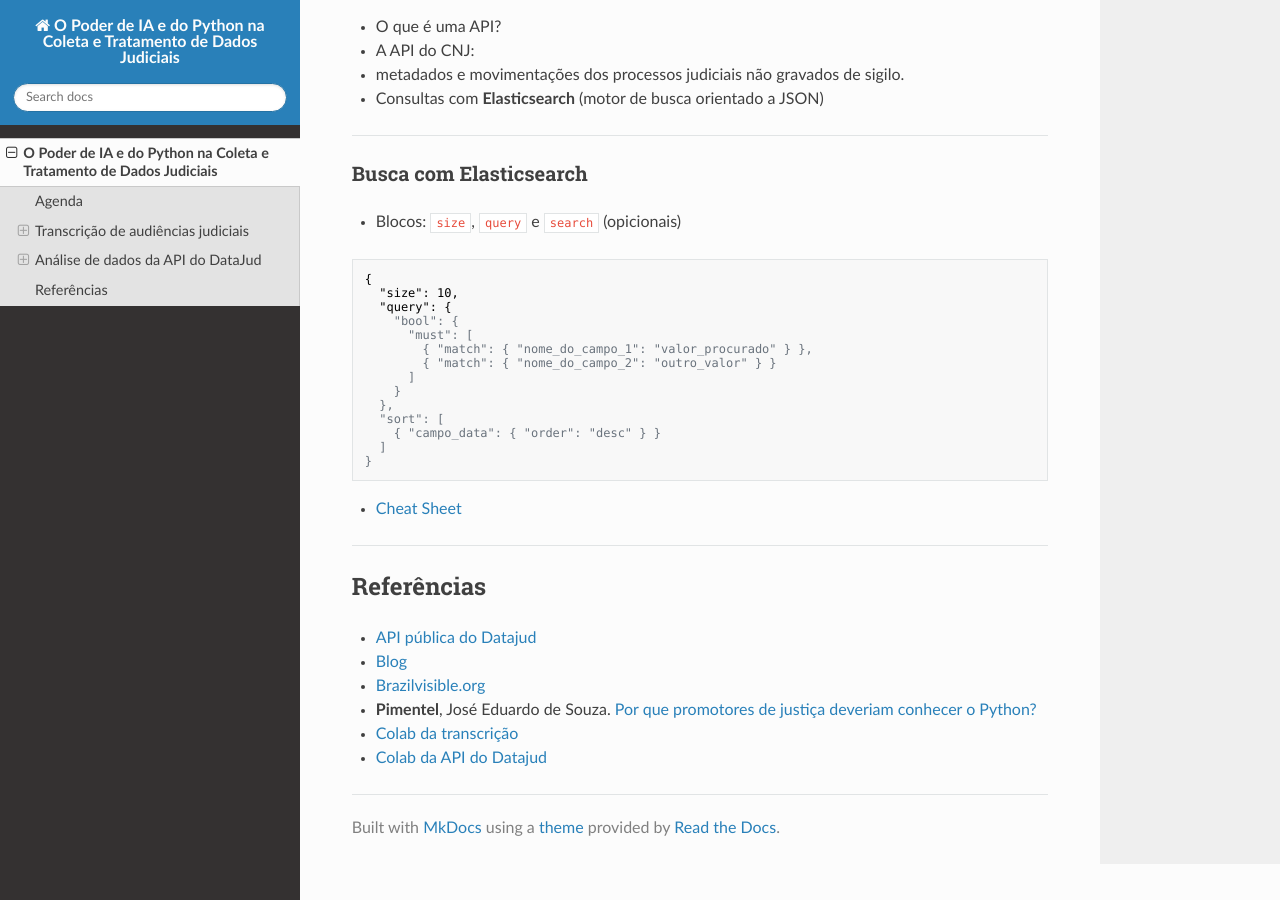
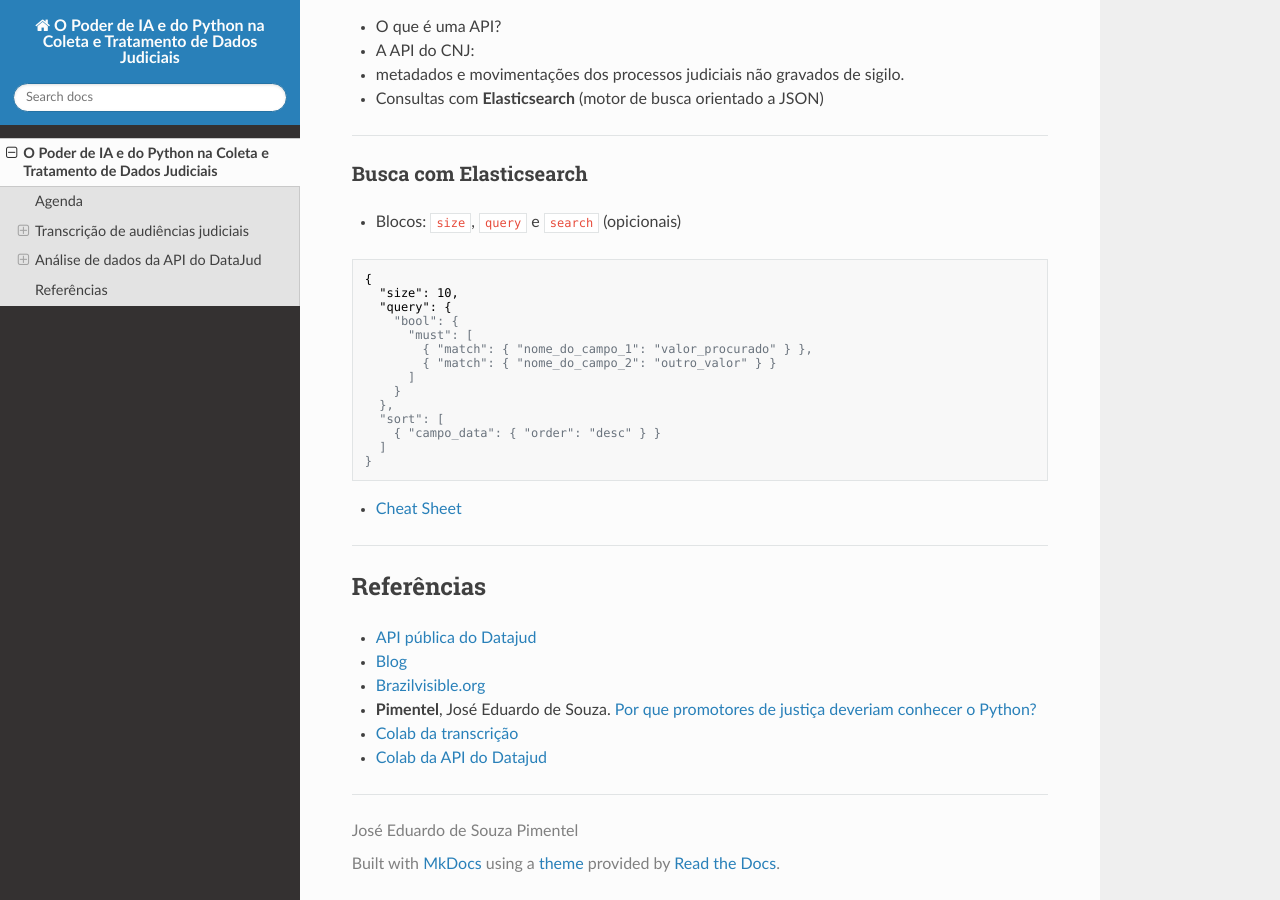
Before and after one commit to jespimentel/aula_fucape, an MkDocs documentation site: the page built from docs/index.md, in a window 1280 px wide and 900 px high, scrolled down 1691 px. Built offline with MkDocs 1.6.1, drawn with Linux system fonts in a browser that asks for light colours; nearby versions of some CDN libraries.

Commit message:
Adiciona nome no rodapé via copyright

```diff
--- a/mkdocs.yml
+++ b/mkdocs.yml
@@ -6,5 +6,7 @@ site_description: Material da aula ministrada na FUCAPE sobre transcrição de a
 
 site_author: José Eduardo de Souza Pimentel
 
+copyright: José Eduardo de Souza Pimentel
+
 theme:
   name: readthedocs
```
